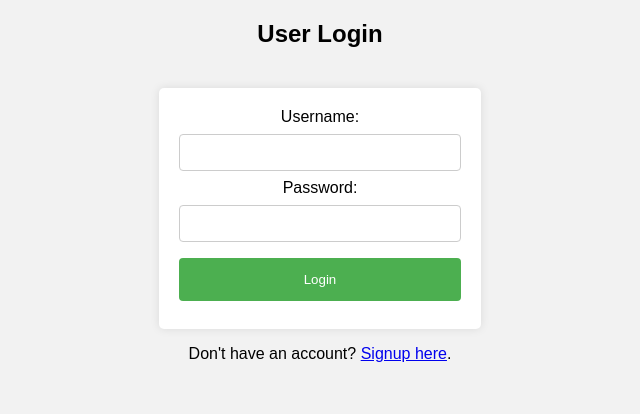
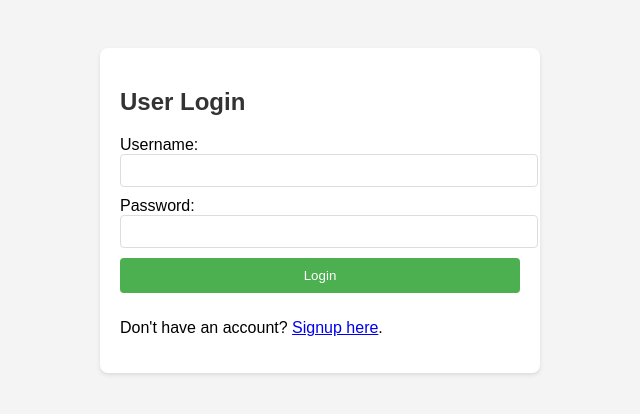
Before and after one commit to pemerut/pemerut-Basic-Expense-Tracking-Application, a PHP site: page /login.php in a window 1280 px wide. Shown: the top 414 px of the page, without its empty margins (320-960 px from the left). Run offline with PHP 8.4, Linux system fonts and the light colour scheme; some libraries are stand-ins or nearby versions.

Commit message:
Update login.php

```diff
--- a/login.php
+++ b/login.php
@@ -4,47 +4,12 @@
     <meta charset="UTF-8">
     <meta name="viewport" content="width=device-width, initial-scale=1.0">
     <title>User Login</title>
-    <style>
-        body {
-            font-family: Arial, sans-serif;
-            background-color: #f2f2f2;
-            text-align: center;
-        }
-        form {
-            display: inline-block;
-            margin-top: 20px;
-            background: #ffffff;
-            padding: 20px;
-            border-radius: 5px;
-            box-shadow: 0 0 10px rgba(0, 0, 0, 0.1);
-        }
-        input[type="text"], input[type="email"], input[type="password"] {
-            width: 100%;
-            padding: 10px;
-            margin: 8px 0;
-            display: inline-block;
-            border: 1px solid #ccc;
-            box-sizing: border-box;
-            border-radius: 4px;
-        }
-        button {
-            background-color: #4CAF50;
-            color: white;
-            padding: 14px 20px;
-            margin: 8px 0;
-            border: none;
-            cursor: pointer;
-            width: 100%;
-            border-radius: 4px;
-        }
-        button:hover {
-            opacity: 0.8;
-        }
-    </style>
+    <link href="//cdnjs.cloudflare.com/ajax/libs/toastr.js/latest/css/toastr.min.css" rel="stylesheet"/>
+    <script src="https://ajax.googleapis.com/ajax/libs/jquery/3.7.1/jquery.min.js"></script>
+    <script src="//cdnjs.cloudflare.com/ajax/libs/toastr.js/latest/js/toastr.min.js"></script>
+    <link rel="stylesheet" href="main_style.css">
 </head>
 <body>
-    <h2>User Login</h2>
-
 <?php
     session_start();
 
@@ -74,16 +39,18 @@
                 header("Location: index.php");
                 exit;
             } else {
-                echo "<script>alert('Invalid password. Try again.');</script>";
+                echo "<script>$(function(){toastr.error('Invalid password. Try again.')});</script>";
             }
         } else {
-            echo "<script>alert('Username does not exist.');</script>";
+            echo "<script>$(function(){toastr.error('Username does not exist.')});</script>";
         }
 
         $data->close();
         $connection->close();
     }
     ?>
+    <div class="form-container">
+        <h2>User Login</h2>
         <form method="post" action="<?php echo htmlspecialchars($_SERVER["PHP_SELF"]); ?>">
             <label for="username">Username:</label>
             <input type="text" name="username" required><br>
@@ -94,6 +61,6 @@
             <button type="submit">Login</button>
         </form>
         <p>Don't have an account? <a href="signup.php">Signup here</a>.</p>
-
+    </div>
 </body>
 </html>
```
Lines whose indentation alone changed are shown as unchanged.
